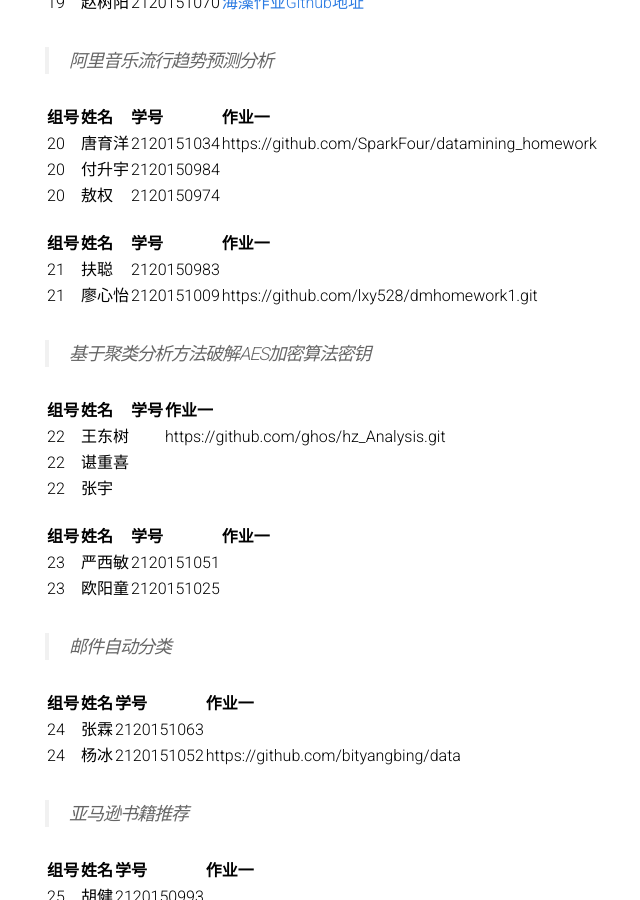
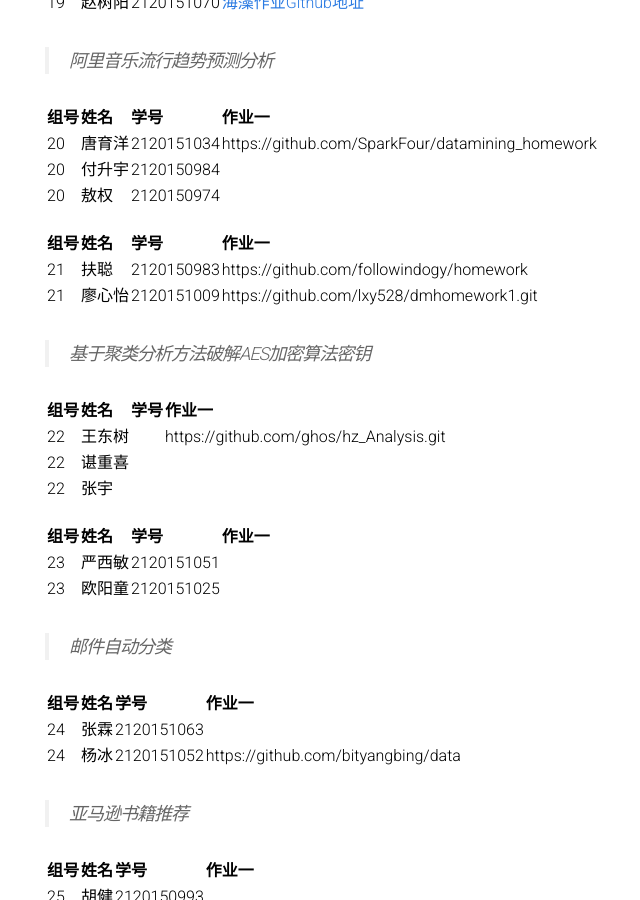
Before and after one commit to BITDM/bitdm.github.io, a Jekyll site: the page built from 2016/groups.md, in a window 1280 px wide and 900 px high, scrolled down 3795 px. Shown: the whole window, without its empty margins (195-835 px from the left). Built offline with Jekyll 4.4.1, drawn with Linux system fonts in a browser that asks for light colours; some of the changed lines change nothing that is shown.

Commit message:
add homework link by fucong

```diff
--- a/2016/groups.md
+++ b/2016/groups.md
@@ -165,7 +165,7 @@ permalink: /2016/groups/
 
 |组号|姓名|学号|作业一|
 |:-------------|:-------------|:-----|:-----|
-|21|扶聪|2120150983|
+|21|扶聪|2120150983|https://github.com/followindogy/homework
 |21|廖心怡|2120151009|https://github.com/lxy528/dmhomework1.git|
 
 > 基于聚类分析方法破解AES加密算法密钥
```
